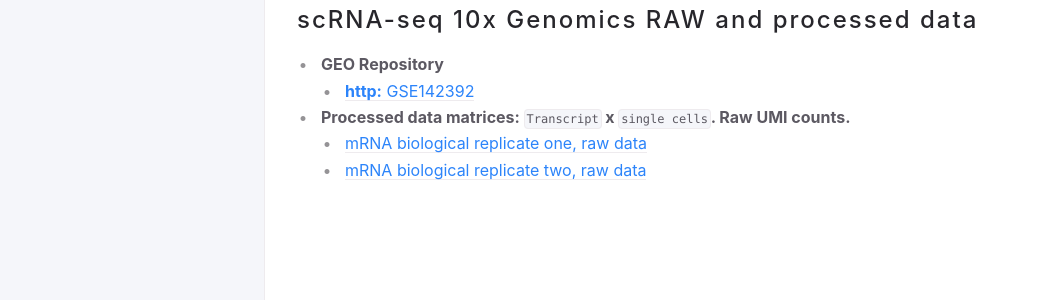
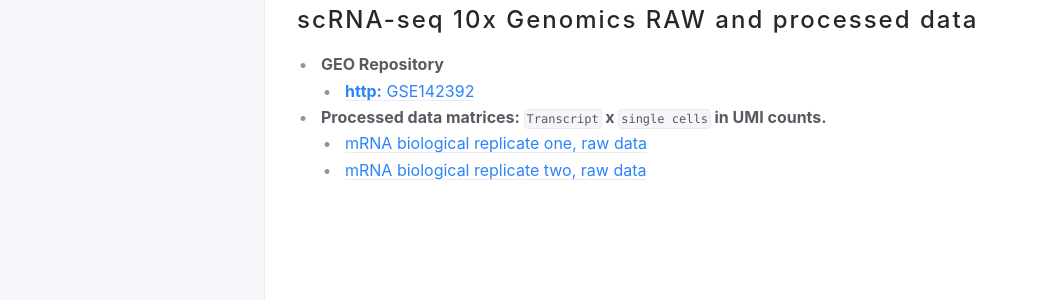
Before and after one commit to SlavovLab/SCoPE2, a Jekyll site: the page built from docs/docs/data.md, in a window 1280 px wide. Shown: the part 1623-1923 px from the top of the page, without its empty margins (91-1147 px from the left). Built offline with Jekyll 4.4.1, drawn with Linux system fonts in a browser that asks for light colours.

Commit message:
Update data.md

```diff
--- a/docs/docs/data.md
+++ b/docs/docs/data.md
@@ -72,7 +72,7 @@ The repositories below contain RAW mass-spectrometry data files generated by a Q
 * **GEO Repository**
   - [**http:**  GSE142392](https://www.ncbi.nlm.nih.gov/geo/query/acc.cgi?acc=GSE142392)
 
-* **Processed data matrices: `Transcript` x  `single cells`. Raw UMI counts.**
+* **Processed data matrices: `Transcript` x  `single cells` in UMI counts.**
   - [mRNA biological replicate one, raw data](https://drive.google.com/open?id=1cN6UgSrZfqKdOjwJ0VyEYp6m_Fy9eANR)
   - [mRNA biological replicate two, raw data](https://drive.google.com/open?id=1cuoYiqKgzVnUoFnFmrpXWKVfaFwiboeo)
 
```
